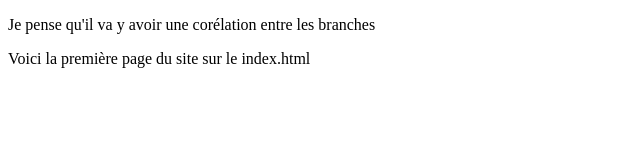
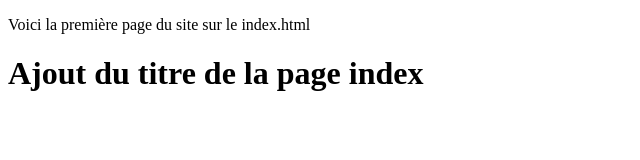
Before and after one commit to flonyb/industrialisation_du_developpement, a plain HTML site: page site/index.html in a window 1280 px wide. Shown: the whole page, without its empty margins (0-640 px from the left). Drawn offline with Linux system fonts and the light colour scheme.

Commit message:
Ajout du nouveau titre de la page HTML

```diff
--- a/site/index.html
+++ b/site/index.html
@@ -1,13 +1,14 @@
 <!DOCTYPE html>
 <html>
 <head>
-	<title>Peut-etre une coalition entre les branches ?</title>
-</head>
-<body>
-	<p>Je pense qu'il va y avoir une corélation entre les branches</p>
 	<title>GIT APPRENTISSAGE</title>
 </head>
 <body>
-	Voici la première page du site sur le index.html
+
+	<div>
+		<p>Voici la première page du site sur le index.html<p>
+		<h1>Ajout du titre de la page index</h1>
+	</div>
+
 </body>
 </html>
```
